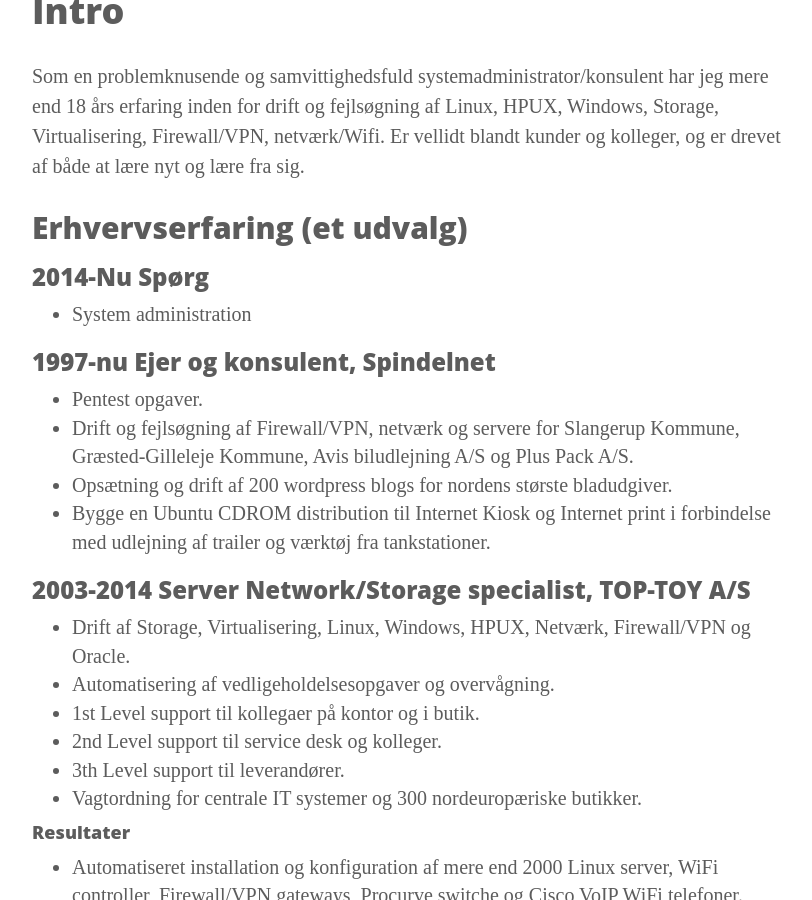
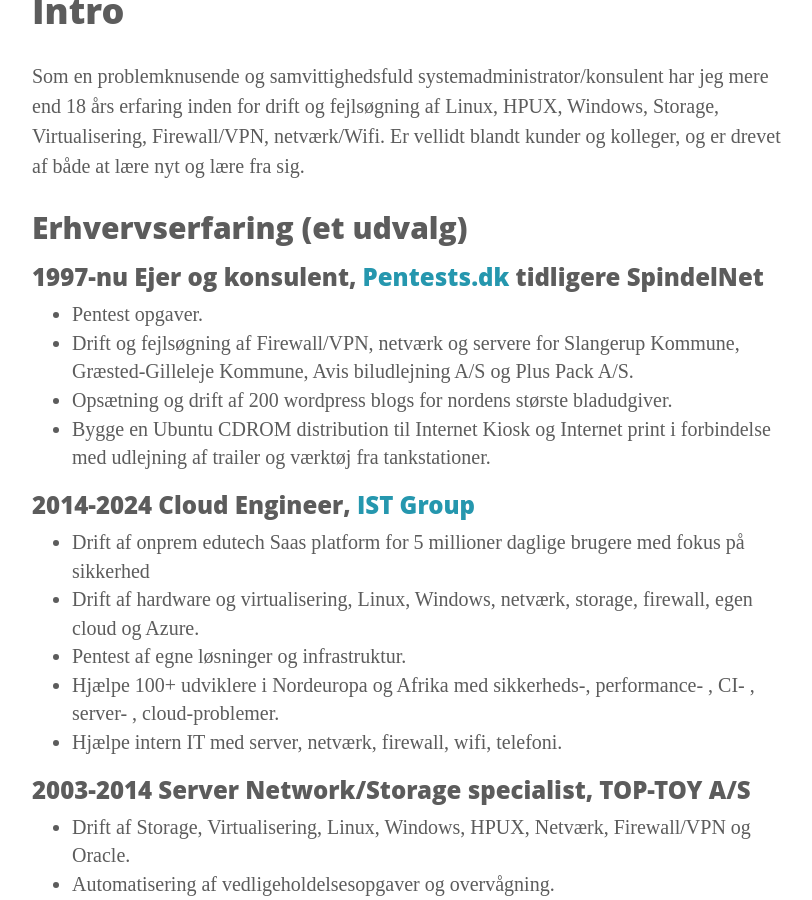
Before and after one commit to clysel/christian.lysel.net, a Jekyll site: the page built from cv.markdown, in a window 1280 px wide and 900 px high, scrolled down 535 px. Shown: the whole window, without its empty margins (233-1045 px from the left). Built offline with Jekyll 4.4.1, drawn with Linux system fonts in a browser that asks for light colours.

Commit message:
Update cv.markdown
ist added

```diff
--- a/cv.markdown
+++ b/cv.markdown
@@ -9,14 +9,18 @@
 
 ## Erhvervserfaring (et udvalg)
 
-### 2014-Nu Spørg
-  * System administration
-
-### 1997-nu Ejer og konsulent, Spindelnet
+### 1997-nu Ejer og konsulent, [Pentests.dk](https://pentests.dk/) tidligere SpindelNet
   * Pentest opgaver.
   * Drift og fejlsøgning af Firewall/VPN, netværk og servere for Slangerup Kommune, Græsted-Gilleleje Kommune, Avis biludlejning A/S og Plus Pack A/S.
   * Opsætning og drift af 200 wordpress blogs for nordens største bladudgiver.
   * Bygge en Ubuntu CDROM distribution til Internet Kiosk og Internet print i forbindelse med udlejning af trailer og værktøj fra tankstationer.
+
+### 2014-2024 Cloud Engineer, [IST Group](https://ist.com/)
+  * Drift af onprem edutech Saas platform for 5 millioner daglige brugere med fokus på sikkerhed
+  * Drift af hardware og virtualisering, Linux, Windows, netværk, storage, firewall, egen cloud og Azure.
+  * Pentest af egne løsninger og infrastruktur.
+  * Hjælpe 100+ udviklere i Nordeuropa og Afrika med sikkerheds-, performance- , CI- , server- , cloud-problemer.
+  * Hjælpe intern IT med server, netværk, firewall, wifi, telefoni.
 
 ### 2003-2014 Server Network/Storage specialist, TOP-TOY A/S
   * Drift af Storage, Virtualisering, Linux, Windows, HPUX, Netværk, Firewall/VPN og Oracle.
```
